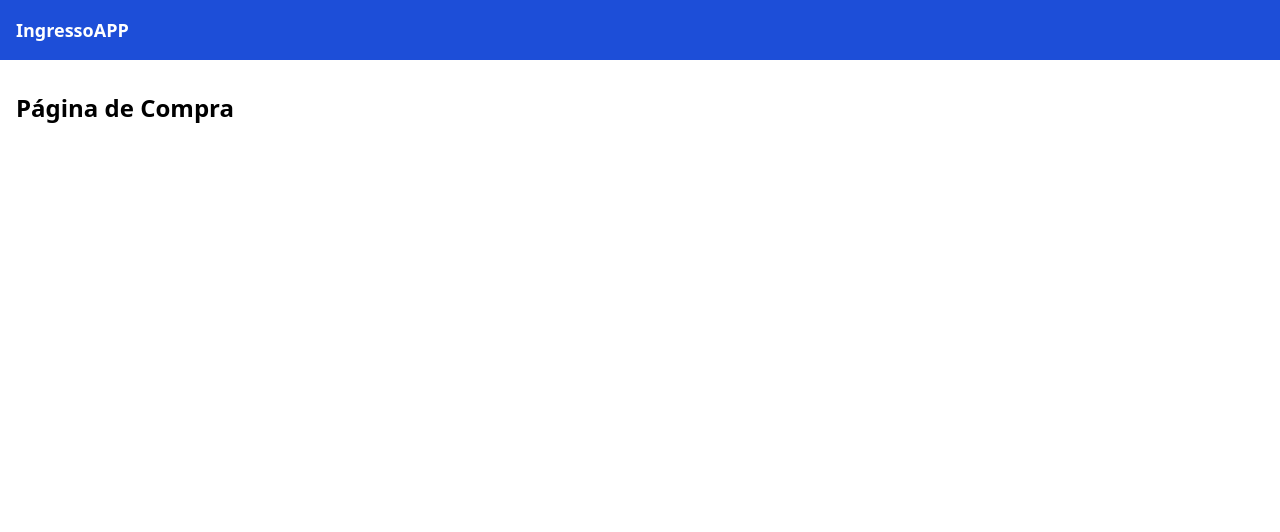
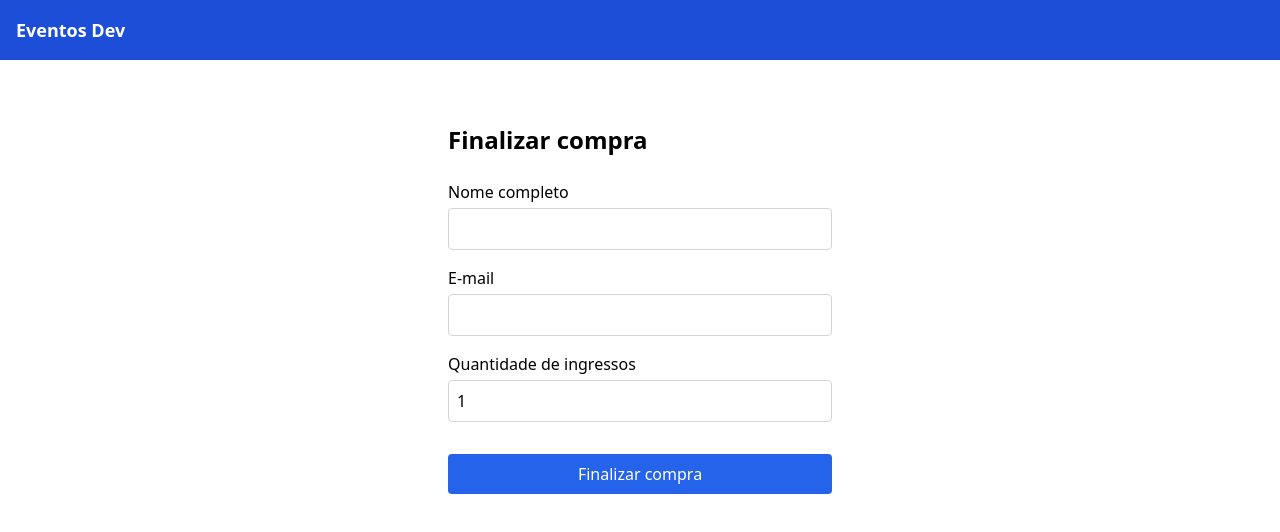
Before and after one commit to vicmariucha/teste-eventos, a Next.js app: page /compra in a window 1280 px wide. Shown: the top 532 px of the page. Built offline with nearby package versions, Linux system fonts and the light colour scheme.

Commit message:
Implementação de página de compras com formulário validado e com feedback

```diff
--- a/src/components/Button.tsx
+++ b/src/components/Button.tsx
@@ -1,14 +1,14 @@
 type ButtonProps = {
   children: React.ReactNode;
   isLoading?: boolean;
-  }&React.ButtonHTMLAttributes<HTMLButtonElement>;
+} & React.ButtonHTMLAttributes<HTMLButtonElement>;
 
-  export const Button = ({ children, isLoading, ...props}: ButtonProps) => (
-    <Button
+export const Button = ({ children, isLoading, ...props }: ButtonProps) => (
+  <button
     {...props}
     disabled={isLoading}
     className="w-full bg-blue-600 hover:bg-blue-700 text-white py-2 px-4 rounded mt-4 transition"
   >
-        {isLoading?'Carregando...' : children}
-    </Button>
+    {isLoading ? 'Carregando...' : children}
+  </button>
 );
--- a/src/components/Input.tsx
+++ b/src/components/Input.tsx
@@ -1,12 +1,15 @@
 type InputProps = {
-    label: string;
-    error?: string;
-  }&React.InputHTMLAttributes<HTMLInputElement>;
+  label: string;
+  error?: string;
+} & React.InputHTMLAttributes<HTMLInputElement>;
 
-export const Input = ({ label, error, ...props}: InputProps) => (
+export const Input = ({ label, error, className, ...props }: InputProps) => (
   <div className="mb-4">
     <label className="block mb-1 font-medium">{label}</label>
-    <input {...props} className="border border-gray-300 p-2 rounded w-full"></input>
+    <input
+      {...props}
+      className={`border border-gray-300 p-2 rounded w-full ${className || ''}`}
+    />
     {error && <p className="text-red-500 text-sm mt-1">{error}</p>}
   </div>
 );
--- a/src/components/Layout.tsx
+++ b/src/components/Layout.tsx
@@ -9,7 +9,7 @@ export default function Layout({ children }: Props) {
       <header className="bg-blue-700 text-white p-4">
         <div className="container mx-auto flex justify-between items-center">
           <Link href="/" className="font-bold text-lg">
-            IngressoAPP
+            Eventos Dev
           </Link>
         </div>
       </header>
--- a/src/pages/compra.tsx
+++ b/src/pages/compra.tsx
@@ -1,9 +1,73 @@
-import Layout from "@/components/Layout";
+import { useState } from 'react';
+import Layout from '../components/Layout';
+import { Input } from '../components/Input';
+import { Button } from '../components/Button';
+import { validateEmail } from '../utils/validators';
+import Head from 'next/head';
 
-export default function CompraPage() {
+export default function Compra() {
+  const [form, setForm] = useState({ nome: '', email: '', quantidade: 1 });
+  const [errors, setErrors] = useState<{ nome?: string; email?: string }>({});
+  const [success, setSuccess] = useState('');
+  const [isLoading, setIsLoading] = useState(false);
+
+  const handleSubmit = (e: React.FormEvent) => {
+    e.preventDefault();
+    const newErrors: typeof errors = {};
+
+    if (!form.nome) newErrors.nome = 'Nome obrigatório';
+    if (!form.email || !validateEmail(form.email)) newErrors.email = 'E-mail inválido';
+
+    if (Object.keys(newErrors).length > 0) {
+      setErrors(newErrors);
+      return;
+    }
+
+    setIsLoading(true);
+    setTimeout(() => {
+      setIsLoading(false);
+      setSuccess(`Compra realizada com sucesso para ${form.nome}, ${form.quantidade} ingresso(s)!`);
+      setForm({ nome: '', email: '', quantidade: 1 });
+    }, 1200);
+  };
+
   return (
     <Layout>
-      <h1 className="text-2xl font-bold">Página de Compra</h1>
+      <Head>
+        <title>Compra de Ingressos | Dev Music Festival</title>
+        <meta name="description" content="Formulário para compra de ingressos" />
+      </Head>
+
+      <div className="p-8 max-w-md mx-auto">
+        <h1 className="text-2xl font-bold mb-6">Finalizar compra</h1>
+        <form onSubmit={handleSubmit}>
+        <Input
+          label="Nome completo"
+          name="nome"
+          value={form.nome}
+          onChange={e => setForm({ ...form, nome: e.target.value })}
+          error={errors.nome}/>
+          <Input
+            label="E-mail"
+            name="email"
+            value={form.email}
+            onChange={e => setForm({ ...form, email: e.target.value })}
+            error={errors.email}
+          />
+          <Input
+            label="Quantidade de ingressos"
+            name="quantidade"
+            type="number"
+            min={1}
+            value={form.quantidade}
+            onChange={e => setForm({ ...form, quantidade: Number(e.target.value) })}
+          />
+          <Button type="submit" isLoading={isLoading}>
+            Finalizar compra
+          </Button>
+        </form>
+        {success && <p className="text-green-600 mt-4 font-medium">{success}</p>}
+      </div>
     </Layout>
   );
 }
```
Lines whose indentation alone changed are shown as unchanged.
